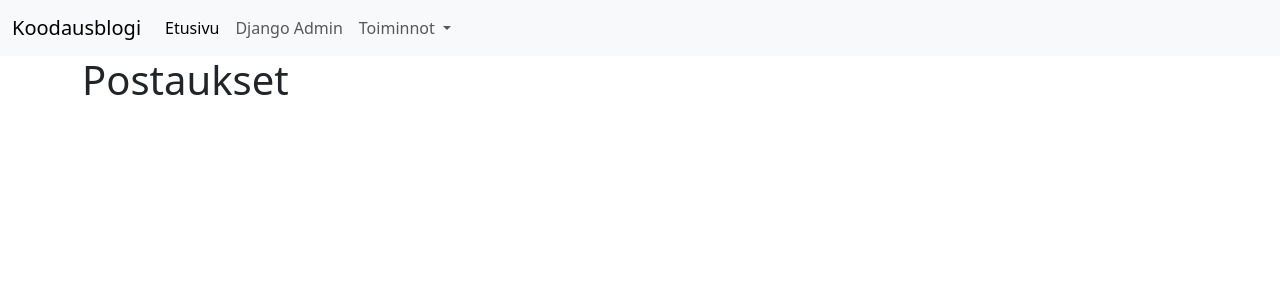
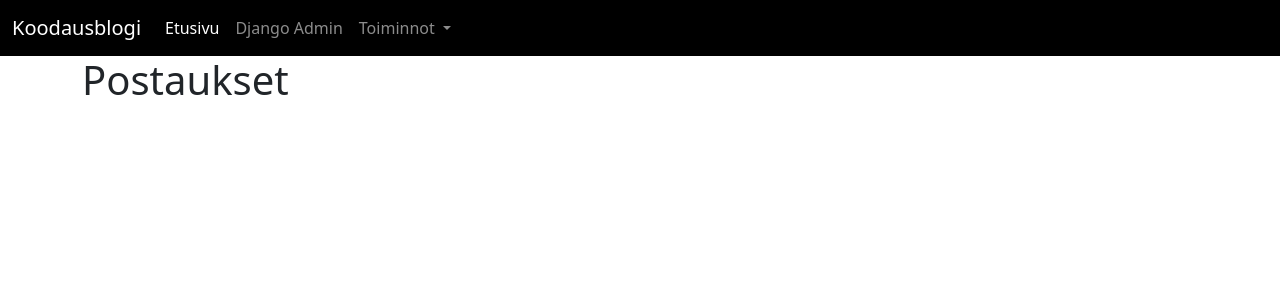
Before and after one commit to MariaRantanen/django-harjoitus, a Django app: page / in a window 1280 px wide. Shown: the top 300 px of the page. Run offline with Django 4.2, Linux system fonts and the light colour scheme; data that the repository does not hold is empty.

Commit message:
nav bar värin muutos rivillä 14

```diff
--- a/blogi/templates/blogi/base.html
+++ b/blogi/templates/blogi/base.html
@@ -11,7 +11,7 @@
             crossorigin="anonymous">
     </head>
     <body>
-        <nav class="navbar navbar-expand-md bg-body-tertiary">
+        <nav class="navbar navbar-expand-md navbar-dark" style="background-color: black">
             <div class="container-fluid">
                 <a class="navbar-brand" href="{% url 'postauslista' %}">Koodausblogi</a>
                 <button
```
